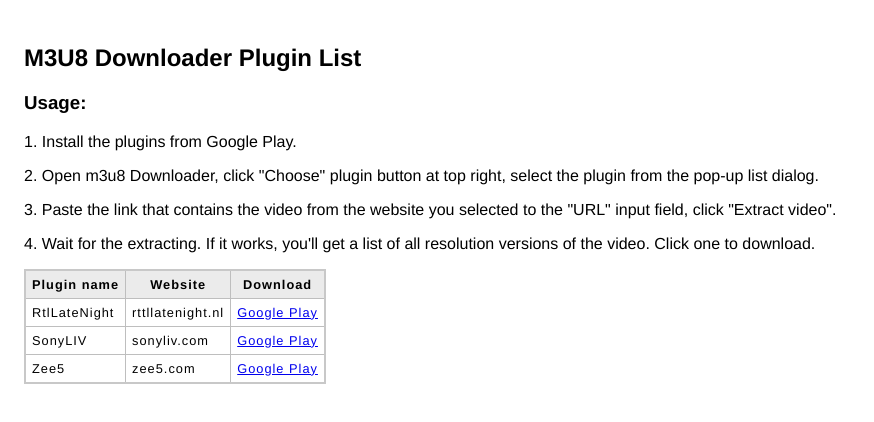
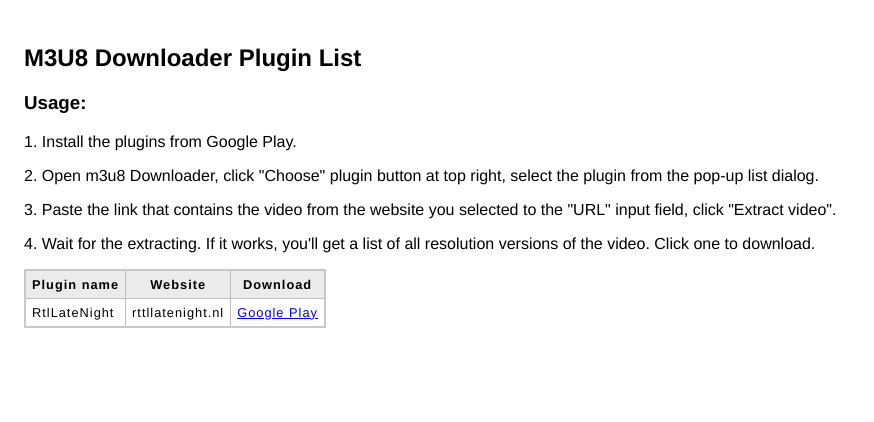
Before and after one commit to leavjenn/leavjenn.github.io, a plain HTML site: page m3u8_downloader/plugin_list.html in a window 1280 px wide. Shown: the whole page, without its empty margins (0-874 px from the left). Drawn offline with Linux system fonts and the light colour scheme.

Commit message:
comment zee5 and sonyliv temporarily.

```diff
--- a/m3u8_downloader/plugin_list.html
+++ b/m3u8_downloader/plugin_list.html
@@ -38,16 +38,16 @@
         <td>rttllatenight.nl</td>
         <td><a href="https://play.google.com/store/apps/details?id=com.leavjenn.m3u8downloaderplugin.RtlLateNight">Google Play</a></td>
     </tr>
-    <tr>
-        <td>SonyLIV</td>
-        <td>sonyliv.com</td>
-        <td><a href="https://play.google.com/store/apps/details?id=com.leavjenn.m3u8downloaderplugin.SonyLIV">Google Play</a></td>
-    </tr>
-    <tr>
-        <td>Zee5</td>
-        <td>zee5.com</td>
-        <td><a href="https://play.google.com/store/apps/details?id=com.leavjenn.m3u8downloaderplugin.zee5">Google Play</a></td>
-    </tr>
+    <!-- <tr> -->
+        <!-- <td>SonyLIV</td> -->
+        <!-- <td>sonyliv.com</td> -->
+        <!-- <td><a href="https://play.google.com/store/apps/details?id=com.leavjenn.m3u8downloaderplugin.SonyLIV">Google Play</a></td> -->
+    <!-- </tr> -->
+    <!-- <tr> -->
+        <!-- <td>Zee5</td> -->
+        <!-- <td>zee5.com</td> -->
+        <!-- <td><a href="https://play.google.com/store/apps/details?id=com.leavjenn.m3u8downloaderplugin.zee5">Google Play</a></td> -->
+    <!-- </tr> -->
 </table>
 </body>
 </html>
```
